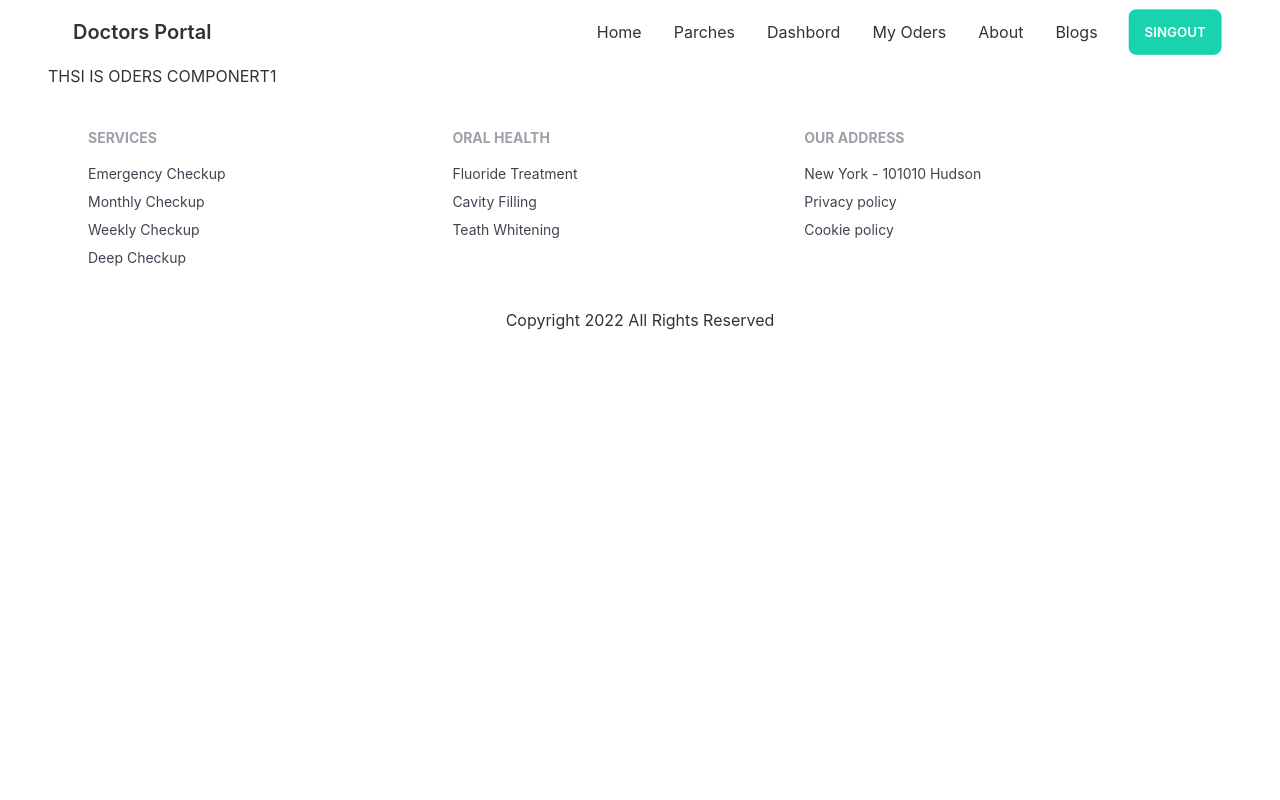
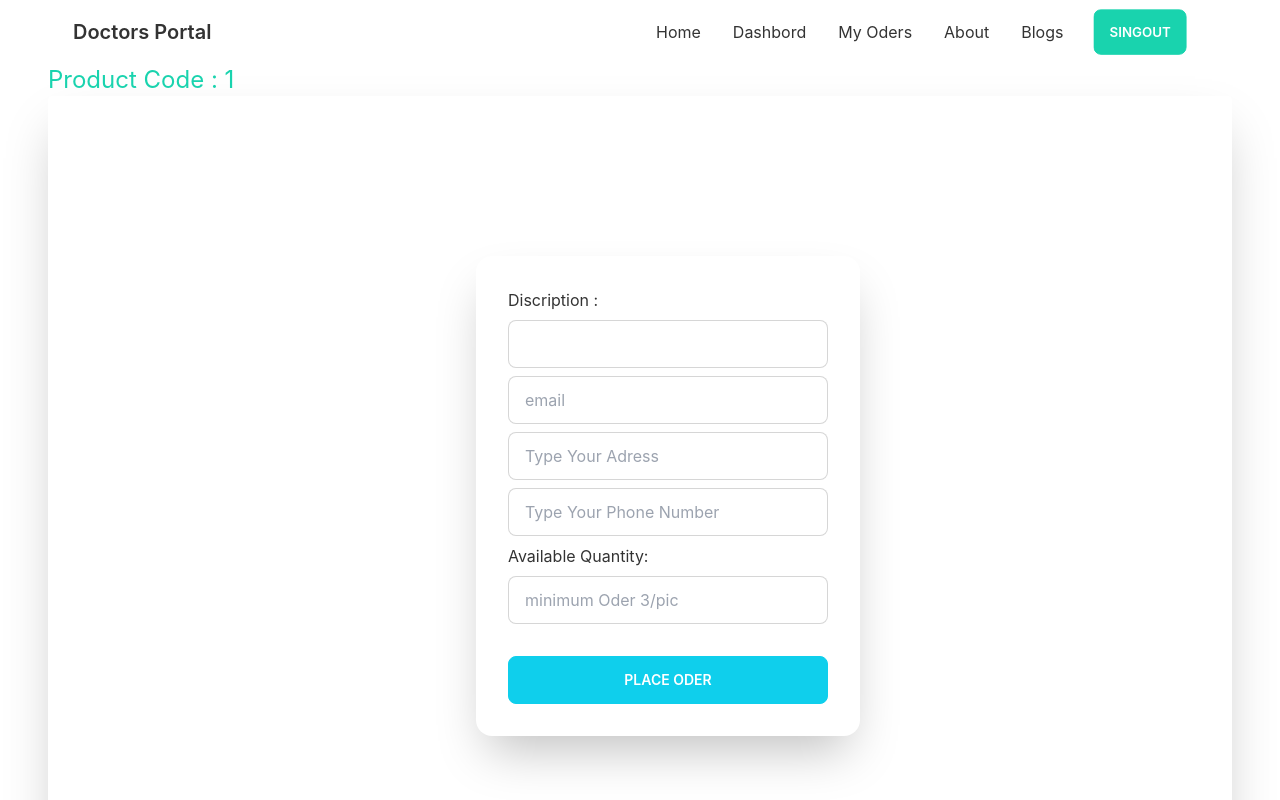
Before and after one commit to suzitsarkar27/Tools-manufacture-client-code, a React (Create React App) app: page /service/1 in a window 1280 px wide. Shown: the top 800 px of the page. Built offline with nearby package versions, Linux system fonts and the light colour scheme; no server answers; sample sign-in values are in the browser's storage.

Commit message:
parches-apge

```diff
--- a/src/App.js
+++ b/src/App.js
@@ -10,7 +10,6 @@ import { ToastContainer } from 'react-toastify';
 import 'react-toastify/dist/ReactToastify.css';
 import Abouts from './Pages/AllRoutes/Abouts/Abouts';
 import Blogs from './Pages/AllRoutes/Blogs/Blogs';
-import Odres from './Pages/AllRoutes/Odres/Odres';
 import Parches from './Pages/AllRoutes/Parches/Parches';
 import DashBord from './Pages/AllRoutes/DashBord/DashBord';
 import MyOders from './Pages/AllRoutes/MyOders/MyOders';
@@ -24,12 +23,11 @@ function App() {
      <Routes>
        <Route path='/'element={<Home></Home>}></Route>
        <Route path='/home'element={<Home></Home>}></Route>
-       <Route path='/service/:Id'element={<Odres></Odres>}></Route>
-       <Route path='/parches'element={
+       <Route path='/service/:Id'element={
 
-              <RequreAuth>
-                  <Parches></Parches>
-              </RequreAuth>}></Route>
+            <RequreAuth>
+              <Parches></Parches>
+            </RequreAuth>}></Route>
 
        <Route path='/dashbord'element={
               <RequreAuth>
--- a/src/Pages/AllRoutes/Abouts/Abouts.js
+++ b/src/Pages/AllRoutes/Abouts/Abouts.js
@@ -2,7 +2,7 @@ import React from "react";
 
 const Abouts = () => {
   return (
-    <div class="hero min-h-screen bg-base-200 rounded">
+    <div class="hero min-h-screen rounded bg-base-100 lg:shadow-2xl p-5">
       <div class="hero-content flex-col lg:flex-row">
         <img
           src="https://i.ibb.co/sVg654y/suzit.jpg?w=260&h=400"
@@ -10,10 +10,10 @@ const Abouts = () => {
         />
         <div>
 
-        <div className="p-5 mt-20">
-        <h2 className="text-center mb-10 text-secondary font-bold text-2xl">About Myself</h2>
+        <div className="mt-20">
+        <h2 className="text-center mb-10 text-secondary  font-bold text-2xl">About Myself</h2>
           <h2 className="mb-5">Degine & Developer By : Suzit Sarkar </h2>
-          <p className="leading-loose  ">
+          <p className="leading-loose py-6 ">
             I was born in Hajigang district, Madhab Upazila. I have two sisters
             and my parents. I have completed Hse in 2021. Now I am studying in
             Uttara university at B.Sc. in computer science engineering. I’ve
--- a/src/Pages/AllRoutes/DashBord/DashBord.js
+++ b/src/Pages/AllRoutes/DashBord/DashBord.js
@@ -1,11 +1,28 @@
-import React from 'react';
+import React from "react";
 
 const DashBord = () => {
-    return (
-        <div>
-            <h2>Thsi is dashbord componont</h2>
+  return (
+    <div>
+      <h2>Thsi is dashbord componont</h2>
+      <div class="hero min-h-screen bg-base-200">
+        <div class="hero-content flex-col lg:flex-row">
+          <img
+            src="https://api.lorem.space/image/movie?w=260&h=400"
+            class="max-w-sm rounded-lg shadow-2xl"
+          />
+          <div>
+            <h1 class="text-5xl font-bold">Box Office News!</h1>
+            <p class="py-6">
+              Provident cupiditate voluptatem et in. Quaerat fugiat ut assumenda
+              excepturi exercitationem quasi. In deleniti eaque aut repudiandae
+              et a id nisi.
+            </p>
+            <button class="btn btn-primary">Get Started</button>
+          </div>
         </div>
-    );
+      </div>
+    </div>
+  );
 };
 
 export default DashBord;
--- a/src/Pages/AllRoutes/Login/Login.js
+++ b/src/Pages/AllRoutes/Login/Login.js
@@ -61,7 +61,7 @@ const Login = () => {
 
   return (
     <div class="hero  min-h-screen ">
-      <div class="hero-content flex-col  w-96">
+      <div class="hero-content flex-col w-96">
         <div class="text-center ">
           <h1 class="text-4xl font-bold text-secondary">Login now!</h1>
         </div>
--- a/src/Pages/AllRoutes/Odres/Odres.js
+++ /dev/null
@@ -1,13 +0,0 @@
-import React from 'react';
-import { useParams } from 'react-router-dom';
-
-const Odres = () => {
-    const {Id}=useParams({});
-    return (
-        <div>
-            <h3>THSI IS ODERS COMPONERT{Id}</h3>
-        </div>
-    );
-};
-
-export default Odres;
--- a/src/Pages/AllRoutes/Parches/Parches.js
+++ b/src/Pages/AllRoutes/Parches/Parches.js
@@ -1,11 +1,83 @@
-import React from 'react';
+import React from "react";
+import { useForm } from "react-hook-form";
+import { useParams } from "react-router-dom";
+import UseUpData from "../../SHAREit/CoustomHoosk/UseUpData";
 
 const Parches = () => {
-    return (
-        <div>
-            <h2>This is parches Page</h2>
+  const { Id } = useParams({});
+  const [service, setService] = UseUpData(Id);
+
+  const { register, handleSubmit } = useForm();
+  const onSubmit = (data) => console.log(data);
+
+  return (
+    <div>
+      <h2 className="text-2xl text-secondary">Product Code : {Id}</h2>
+
+      <div class="hero min-h-screen rounded bg-base-100 lg:shadow-2xl p-5">
+        <div class="hero-content flex-col lg:flex-row">
+          <img src={service.image} class="max-w-sm mr-10 rounded-lg shadow-2xl" />
+
+            <div class="card flex-shrink-0 w-full max-w-sm shadow-2xl bg-base-100 ">
+              <form onSubmit={handleSubmit(onSubmit)} class="card-body ">
+                <p>Discription :{service.discription}</p>
+                <div class="form-control">
+                  <input
+                    {...register("name")}
+                    name="email"
+                    class="input input-bordered"
+                    required
+                  />
+                </div>
+                <div class="form-control">
+                  <input
+                    {...register("email")}
+                    placeholder="email"
+                    name="email"
+                    class="input input-bordered"
+                    required
+                  />
+                </div>
+
+                <div class="form-control">
+                  <input
+                    {...register("address")}
+                    placeholder="Type Your Adress"
+                    class="input input-bordered"
+                    required
+                  />
+                </div>
+                <div class="form-control">
+                  <input
+                    {...register("number")}
+                    placeholder="Type Your Phone Number"
+                    class="input input-bordered"
+                    required
+                  />
+                </div>
+                <p>Available Quantity:</p>
+
+                <div class="form-control">
+                  <input
+                    {...register("number")}
+                    placeholder="minimum Oder 3/pic"
+                    class="input input-bordered"
+                    required
+                  />
+                </div>
+                <div class="form-control mt-6">
+                  <input
+                    type="submit"
+                    class="btn btn-primary text-white v "
+                    value={"PLACE ODER"}
+                  />
+                </div>
+              </form>
+            </div>
+          </div>
         </div>
-    );
+      </div>
+  );
 };
 
 export default Parches;
--- /dev/null
+++ b/src/Pages/SHAREit/CoustomHoosk/UseUpData.js
@@ -0,0 +1,19 @@
+import { useEffect, useState } from "react";
+import { useParams } from "react-router-dom";
+
+
+const UseUpData = () => {
+    const {Id } = useParams();
+
+    const [service, setService] = useState({});
+    useEffect(() => {
+      const url = `http://localhost:5000/data/${Id}`;
+      fetch(url)
+        .then((res) => res.json())
+        .then((data) => setService(data));
+    }, [Id]);
+    return [service, setService];
+
+};
+
+export default UseUpData;
--- a/src/Pages/SHAREit/Header/Header.js
+++ b/src/Pages/SHAREit/Header/Header.js
@@ -17,7 +17,6 @@ const Header = () => {
         <>
 
             <li> <Link to={"/home"}>Home</Link> </li>
-            <li> <Link to={"/parches"}>Parches</Link> </li>
             <li> <Link to={"/dashbord"}>Dashbord</Link> </li>
             <li> <Link to={"/My Odres"}>My Oders</Link> </li>
             <li> <Link to={"/about"}>About</Link> </li>
```
